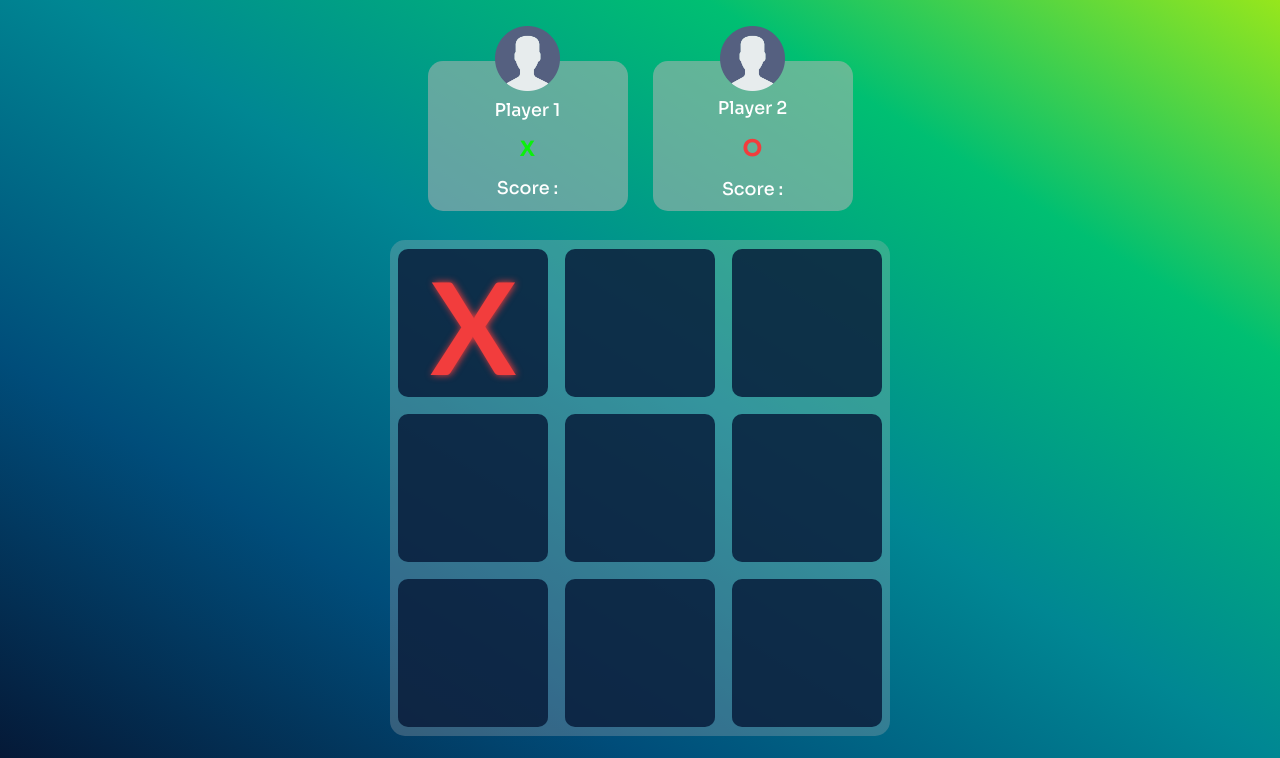
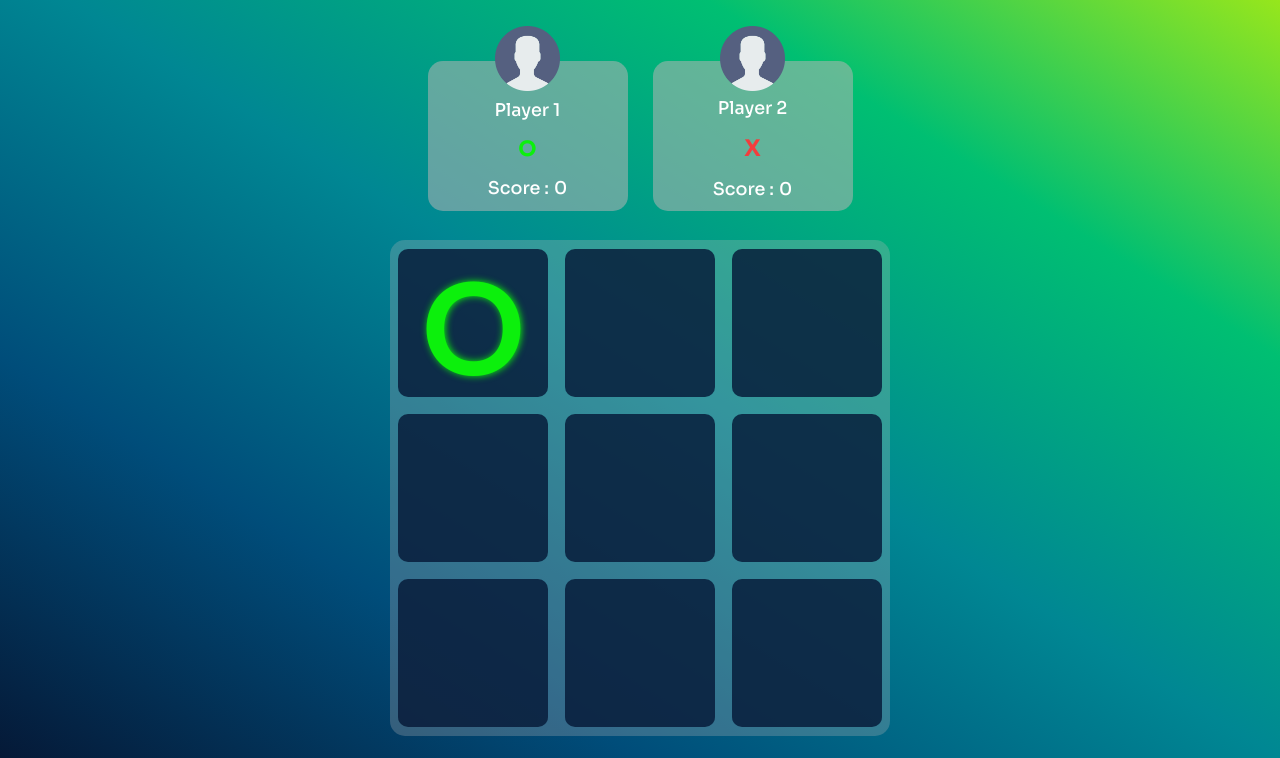
Before and after one commit to NassimNaoui/tic-tac-toe, a plain HTML site: page index.html in a window 1280 px wide. Both pictures are taken after a click on the element 473 px from the left and 364 px from the top of the page. Shown: the part 42-800 px from the top of the page. Drawn offline with Linux system fonts and the light colour scheme.

Commit message:
gestion des tours

```diff
--- a/index.html
+++ b/index.html
@@ -15,8 +15,11 @@
                 <div class="player-card">
                     <div class="text">
                         <div>Player 1</div>
-                        <div style="font-weight: 700; font-size: 1.2em ;color: rgb(12, 240, 12);">X</div>
-                        <div id="socre-player-1">Score :</div>
+                        <div style="font-weight: 700; font-size: 1.2em ;color: rgb(12, 240, 12);">O</div>
+                        <div class="scoreplayer">
+                            <div>Score :</div>
+                            <div id="score-player1">0</div>
+                        </div>
                     </div>
                 </div>
             </div>
@@ -25,8 +28,11 @@
                 <div class="player-card">
                     <div class="text">
                         <div>Player 2</div>
-                        <div style="font-weight: 700; font-size: 1.3em ;color:rgb(242, 61, 61);">O</div>
-                        <div id="socre-player-1">Score :</div>
+                        <div style="font-weight: 700; font-size: 1.3em ;color:rgb(242, 61, 61);">X</div>
+                        <div class="scoreplayer">
+                            <div>Score :</div>
+                            <div id="score-player2">0</div>
+                        </div>
                     </div>
                 </div>
             </div>
@@ -34,15 +40,15 @@
         <div class="game-container">
             <div class="grid-container">
                 <div class="grid-game">
-                    <div class="card-game"></div>
-                    <div class="card-game"></div>
-                    <div class="card-game"></div>
-                    <div class="card-game"></div>
-                    <div class="card-game"></div>
-                    <div class="card-game"></div>
-                    <div class="card-game"></div>
-                    <div class="card-game"></div>
-                    <div class="card-game"></div>
+                    <div id="A1" class="card-game"></div>
+                    <div id="B1" class="card-game"></div>
+                    <div id="C1" class="card-game"></div>
+                    <div id="A2" class="card-game"></div>
+                    <div id="B2" class="card-game"></div>
+                    <div id="C2" class="card-game"></div>
+                    <div id="A3" class="card-game"></div>
+                    <div id="B3" class="card-game"></div>
+                    <div id="C3" class="card-game"></div>
                 </div>
             </div>
         </div>
--- a/script.js
+++ b/script.js
@@ -1,21 +1,21 @@
 const gameBoardObject = {
 
-    gameBoard: [['A1',false], ['A2',false], ['A3',false], ['B1',false], ['B2',false], ['B3',false],['C1',false], ['C2',false], ['C3',false]],
+    gameBoard: [['A1', false], ['A2', false], ['A3', false], ['B1', false], ['B2', false], ['B3', false], ['C1', false], ['C2', false], ['C3', false]],
 
     combinaisons: [['A1', 'A2', 'A3'], ['B1', 'B2', 'B3'], ['C1', 'C2', 'C3'],
     ['A1', 'B1', 'C1'], ['A2', 'B2', 'C2'], ['A3', 'B3', 'C3'],
     ['A1', 'B2', 'C3'], ['A3', 'B2', 'C1']],
 
-    permutations: [[0,1,2],[0,2,1],[1,0,2],[1,2,0],[2,0,1],[2,1,0]],
+    permutations: [[0, 1, 2], [0, 2, 1], [1, 0, 2], [1, 2, 0], [2, 0, 1], [2, 1, 0]],
 
     chunk(arr) {
         const size = 3;
         const chunkedArray = [];
         for (let i = 0; i < arr.length; i++) {
             const last = chunkedArray[chunkedArray.length - 1];
-            if(!last || last.length === size){
+            if (!last || last.length === size) {
                 chunkedArray.push([arr[i]]);
-            }else{
+            } else {
                 last.push(arr[i]);
             }
         };
@@ -33,11 +33,11 @@ const gameBoardObject = {
     gameBoardChecked: {
         player1: [],
         player2: [],
-        roundResult: [['win',false],['draw',false]]
+        roundResult: [['win', false], ['draw', false]]
     }
 }
 
-gameBoardObject.cardinals = (function(data) {
+gameBoardObject.cardinals = (function (data) {
     const arr = [];
     for (const k in data.combinaisons) {
         for (const i in data.permutations) {
@@ -53,12 +53,14 @@ gameBoardObject.combinaisonsPermutation = gameBoardObject.chunk(gameBoardObject.
 
 const player = {
     player1: {
-        symbol: 'x',
+        symbol: 'O',
         score: 0,
+        played: false,
     },
     player2: {
-        symbol: 'o',
+        symbol: 'X',
         score: 0,
+        played: false,
     },
 }
 
@@ -72,26 +74,23 @@ const flowController = {
             }
         }
     },
-    round() {
-        for (const playerNumber in player) {
-            result = prompt(`${playerNumber} play :`);
-            result = result.toUpperCase();
-            gameBoardObject.gameBoardChecked[playerNumber].push(result);
-            console.log(`${playerNumber} play : ${result}`)
+    selectedCase: []
+    ,
+    round(playerNumber) {
+        gameBoardObject.gameBoardChecked[playerNumber].push(this.selectedCase[0]);
+        console.log(`${playerNumber} play : ${this.selectedCase}`)
         this.checkingBoard(gameBoardObject.gameBoardChecked[playerNumber]);
-            this.checkGame()
-        }
+        this.checkGame(playerNumber)
     },
     game() {
         while (!gameBoardObject.gameBoardChecked.roundResult[0][1]) {
-            this.round(); if(gameBoardObject.gameBoardChecked.roundResult[0][1] || gameBoardObject.gameBoardChecked.roundResult[1][1]) {
+            this.rolePLay(); if (gameBoardObject.gameBoardChecked.roundResult[0][1] || gameBoardObject.gameBoardChecked.roundResult[1][1]) {
                 this.resetBoard();
                 break;
             };
         }
     },
-    checkGame() {
-        for (const playerNumber in player) {
+    checkGame(playerNumber) {
         for (const index in gameBoardObject.combinaisonsPermutation) {
             if (gameBoardObject.compareArrays(gameBoardObject.combinaisonsPermutation[index], gameBoardObject.gameBoardChecked[playerNumber])) {
                 player[playerNumber].score += 1;
@@ -102,7 +101,6 @@ const flowController = {
             else if (gameBoardObject.gameBoardChecked.player1.length + gameBoardObject.gameBoardChecked.player2.length === gameBoardObject.gameBoard.length) {
                 gameBoardObject.gameBoardChecked.roundResult[1][1] = true;
                 console.log(gameBoardObject.gameBoardChecked.roundResult);
-                }
             }
         }
     },
@@ -123,14 +121,55 @@ const flowController = {
     }
 };
 
+document.addEventListener('DOMContentLoaded', () => {
+    const buttons = document.querySelectorAll('.card-game');
+    let currentPlayer = 'player1';
 
-const buttons = document.querySelectorAll('.card-game');
+    // Définir la fonction de gestion de clic
+    function handleClick(event) {
+        const item = event.currentTarget;
+
+        // Vérifier si la case est déjà prise
+        if (item.querySelector('.player1') || item.querySelector('.player2')) {
+            return;
+        }
+
+        // Déterminer le symbole et la classe en fonction du joueur actuel
         const icon = document.createElement('div');
+        icon.classList.add(currentPlayer);
+        icon.textContent = player[currentPlayer].symbol;
+        item.appendChild(icon);
 
-buttons.forEach(btn => {
-    btn.addEventListener('click',function() {
-        icon.classList.add('player2')
-        icon.textContent = 'X';
-        this.appendChild(icon)
-    })
-})
+        // Mettre à jour le choix et appeler la fonction de round
+        choice = item.id;
+        flowController.selectedCase[0] = choice;
+        flowController.round(currentPlayer);
+
+        //Afficher le score des joueurs
+
+        const scoreplayer1 = document.getElementById('score-player1')
+        const scoreplayer2 = document.getElementById('score-player2')
+
+        scoreplayer1.innerHTML = player.player1.score
+        scoreplayer2.innerHTML = player.player2.score
+
+        // Alterner les joueurs
+        if (currentPlayer === 'player1') {
+            player.player1[2] = true;
+            player.player2[2] = false;
+            currentPlayer = 'player2';
+        } else {
+            player.player1[2] = false;
+            player.player2[2] = true;
+            currentPlayer = 'player1';
+        }
+
+        console.log(player.player1[2]);
+        console.log(player.player2[2]);
+    }
+
+    // Ajouter l'event listener à chaque bouton
+    buttons.forEach(item => {
+        item.addEventListener('click', handleClick);
+    });
+});
--- a/style.css
+++ b/style.css
@@ -76,6 +76,14 @@ body {
     gap: 15px;
 }
 
+.scoreplayer {
+    display: flex;
+    flex-direction: row;
+}
+
+#score-player1, #score-player2 {
+    padding-left: 5px;
+}
 
 /* -- Grid container -- */
 
```
Lines whose indentation alone changed are shown as unchanged.
